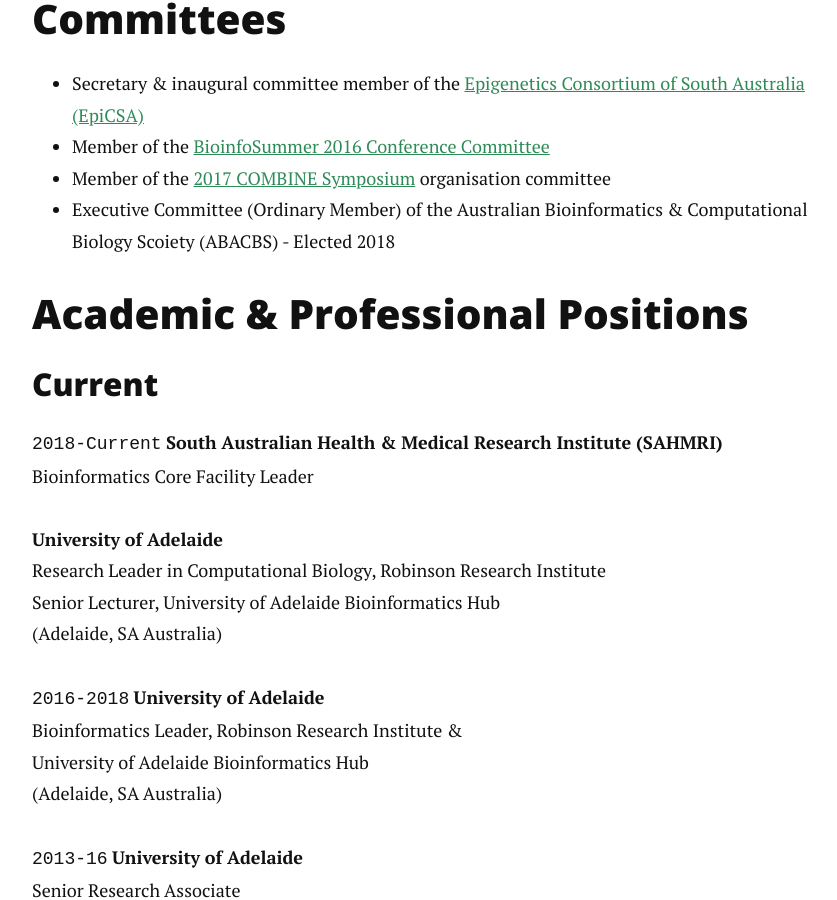
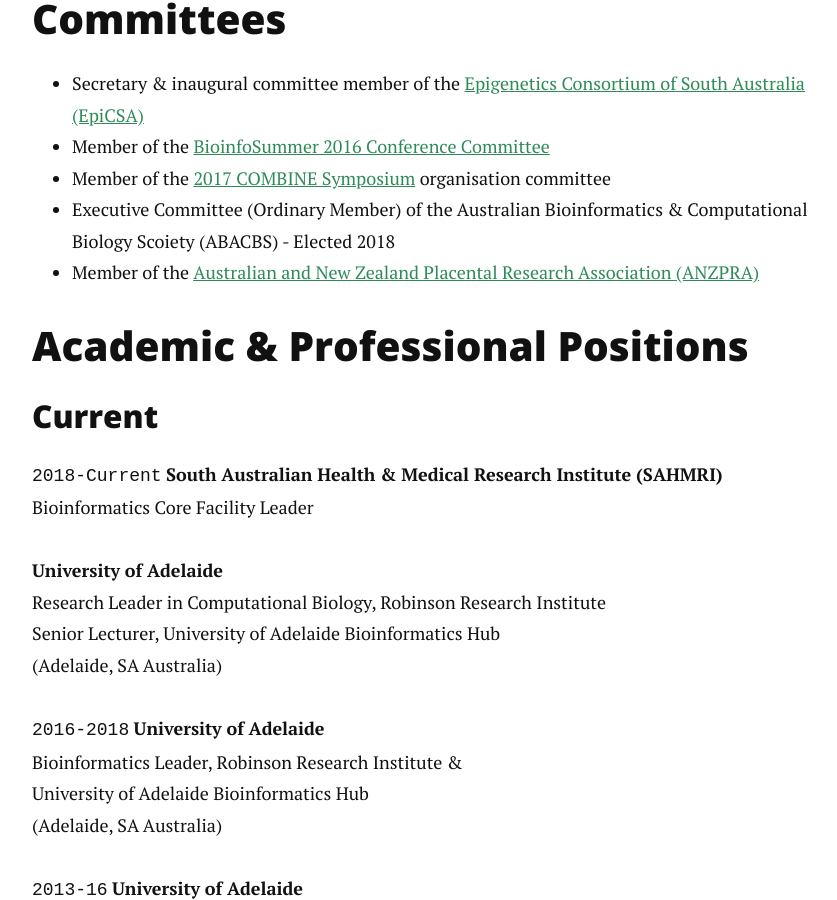
Before and after one commit to jimmybgammyknee/jimmybgammyknee.github.io, a Jekyll site: the page built from cv.md, in a window 1280 px wide and 900 px high, scrolled down 700 px. Shown: the whole window, without its empty margins (208-1045 px from the left). Built offline with Jekyll 4.4.1, drawn with Linux system fonts in a browser that asks for light colours; nearby versions of some CDN libraries.

Commit message:
Added ANZPRA membership

```diff
--- a/cv.md
+++ b/cv.md
@@ -20,6 +20,7 @@
 * Member of the [BioinfoSummer 2016 Conference Committee](http://amsi.org.au/events/event/bioinfosummer-2016/)
 * Member of the [2017 COMBINE Symposium](https://combine.org.au/symposium-2017/) organisation committee
 * Executive Committee (Ordinary Member) of the Australian Bioinformatics & Computational Biology Scoiety (ABACBS) - Elected 2018
+* Member of the [Australian and New Zealand Placental Research Association (ANZPRA)](https://www.anzpra.org/)
 
 ## Academic & Professional Positions
 
```
